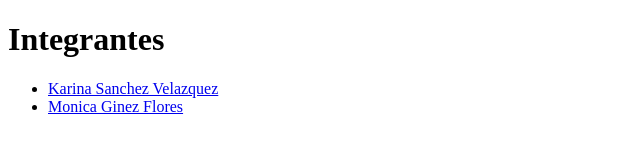
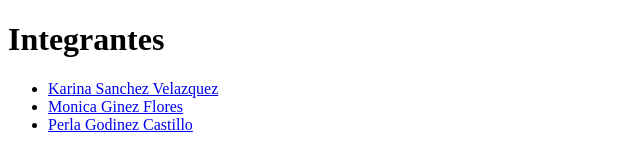
Before and after one commit to aki801/Integrantes, a plain HTML site: page index.html in a window 1280 px wide. Shown: the whole page, without its empty margins (0-640 px from the left). Drawn offline with Linux system fonts and the light colour scheme.

Commit message:
add perla godinez castillo link

```diff
--- a/index.html
+++ b/index.html
@@ -9,6 +9,8 @@
     <ul>
         <li> <a  id="fa" href="ksv.html" >Karina Sanchez Velazquez</a></li>
         <li> <a  id="fa" href="mgf.html">Monica Ginez Flores</a></li>
+
+        <li> <a  id="fa" href="pgc.html">Perla Godinez Castillo</a></li>
     </ul>
 </body>
 </html>
```
